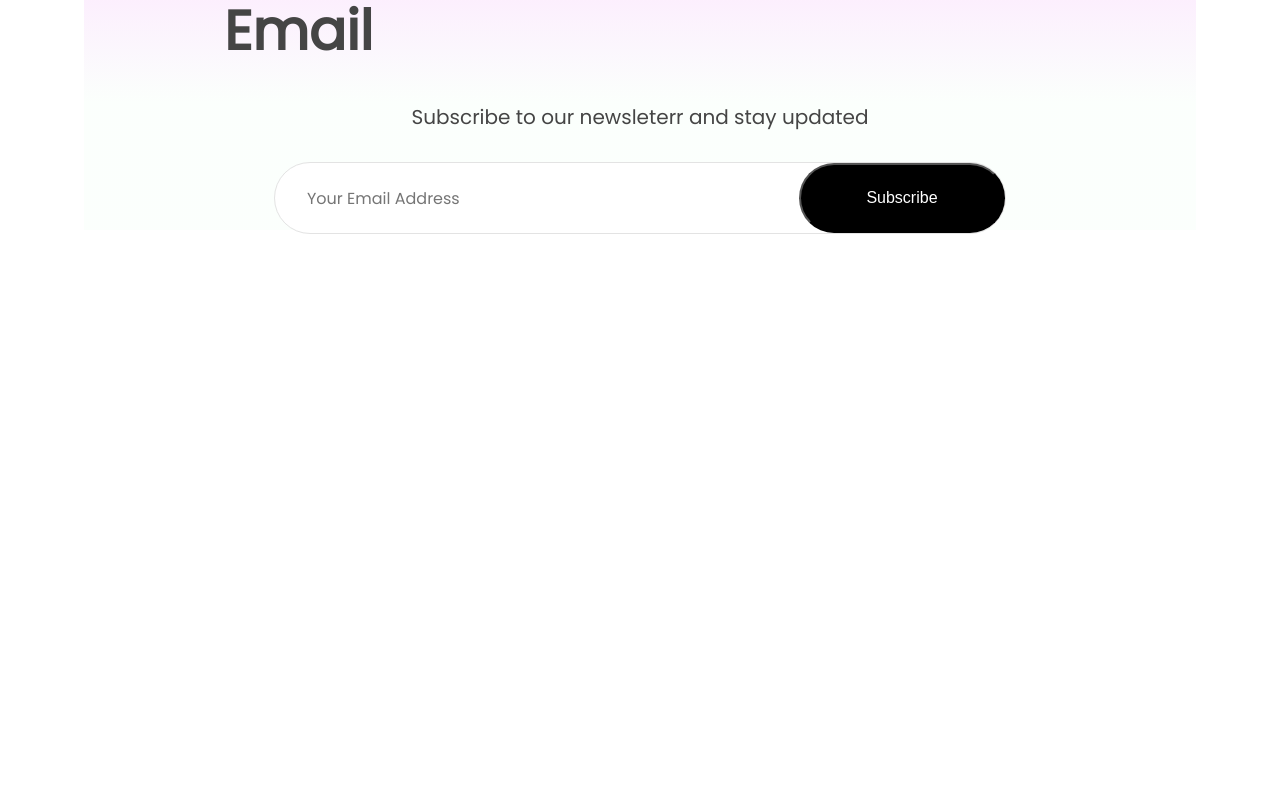
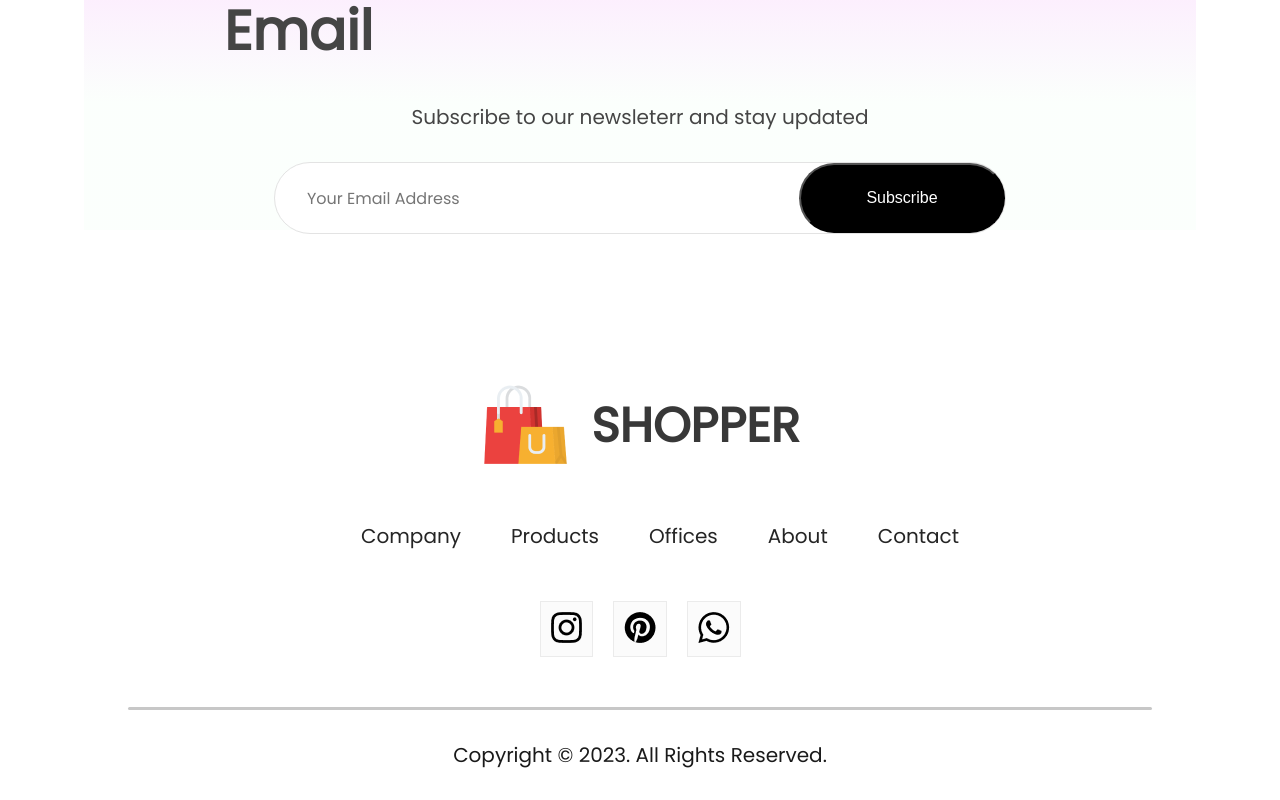
Before and after one commit to vladimirkratinov/ecommerce-react-website, a React (Create React App) app: page / in a window 1280 px wide. Shown: the part 3612-4412 px from the top of the page. Before the commit the page ends 3992 px from the top, so only its background shows below. Built offline with nearby package versions, Linux system fonts and the light colour scheme.

Commit message:
add Footer.jsx + css

```diff
--- a/src/App.js
+++ b/src/App.js
@@ -6,7 +6,7 @@
 import Product from "./Pages/Product";
 import Shop from "./Pages/Shop";
 import Cart from "./Pages/Cart";
-
+import Footer from "./Components/Footer/Footer";
 
 function App() {
   return (
@@ -24,6 +24,7 @@
           <Route path="/cart" element={<Cart />} />
           <Route path="/login" element={<LoginSignUp />} />
         </Routes>
+        <Footer />
       </BrowserRouter>
     </div>
   );
--- /dev/null
+++ b/src/Components/Footer/Footer.css
@@ -0,0 +1,54 @@
+.footer {
+  display: flex;
+  flex-direction: column;
+  justify-content: center;
+  align-items: center;
+  gap: 50px;
+}
+.footer-logo {
+  display: flex;
+  align-items: center;
+  gap: 20px;
+}
+.footer-logo p {
+  color: #383838;
+  font-size: 48px;
+  font-weight: 700;
+}
+.footer-links {
+  display: flex;
+  list-style: none;
+  gap: 50px;
+  color: #252525;
+  font-size: 20px;
+}
+.footer-links li {
+  cursor: pointer;
+}
+.footer-social-icon {
+  display: flex;
+  gap: 20px;
+}
+.footer-icons-container {
+  padding: 10px;
+  padding-bottom: 6px;
+  background-color: #fbfbfb;
+  border: 1px solid #ebebeb;
+}
+.footer-copyright {
+  display: flex;
+  flex-direction: column;
+  align-items: center;
+  gap: 30px;
+  width: 100%;
+  margin-bottom: 30px;
+  color: #1a1a1a;
+  font-size: 20px;
+}
+.footer-copyright hr {
+  width: 80%;
+  border: none;
+  border-radius: 10px;
+  height: 3px;
+  background-color: #c7c7c7;
+}
--- /dev/null
+++ b/src/Components/Footer/Footer.jsx
@@ -0,0 +1,43 @@
+import React from "react";
+import "./Footer.css";
+import footer_logo from "../Assets/logo_big.png";
+import instagram_icon from "../Assets/instagram_icon.png";
+import pintereset_icon from "../Assets/pinterest_icon.png";
+import whatsapp_icon from "../Assets/whatsapp_icon.png";
+
+const Footer = () => {
+  return (
+    <div>
+      <div className="footer">
+        <div className="footer-logo">
+          <img src={footer_logo} alt="" />
+          <p>SHOPPER</p>
+        </div>
+        <ul className="footer-links">
+          <li>Company</li>
+          <li>Products</li>
+          <li>Offices</li>
+          <li>About</li>
+          <li>Contact</li>
+        </ul>
+        <div className="footer-social-icon">
+          <div className="footer-icons-container">
+            <img src={instagram_icon} alt="" />
+          </div>
+          <div className="footer-icons-container">
+            <img src={pintereset_icon} alt="" />
+          </div>
+          <div className="footer-icons-container">
+            <img src={whatsapp_icon} alt="" />
+          </div>
+        </div>
+        <div className="footer-copyright">
+          <hr />
+          <p>Copyright © 2023. All Rights Reserved.</p>
+        </div>
+      </div>
+    </div>
+  );
+};
+
+export default Footer;
--- a/src/Pages/Shop.jsx
+++ b/src/Pages/Shop.jsx
@@ -4,6 +4,7 @@
 import Offers from "../Components/Offers/Offers";
 import NewCollections from "../Components/NewCollections/NewCollections";
 import NewsLetter from "../Components/NewsLetter/NewsLetter";
+import Footer from "../Components/Footer/Footer";
 
 const Shop = () => {
   return (
```
Also changed, not shown: src/Components/Assets/pinterest_icon.png (renamed from src/Components/Assets/pintester_icon.png).
